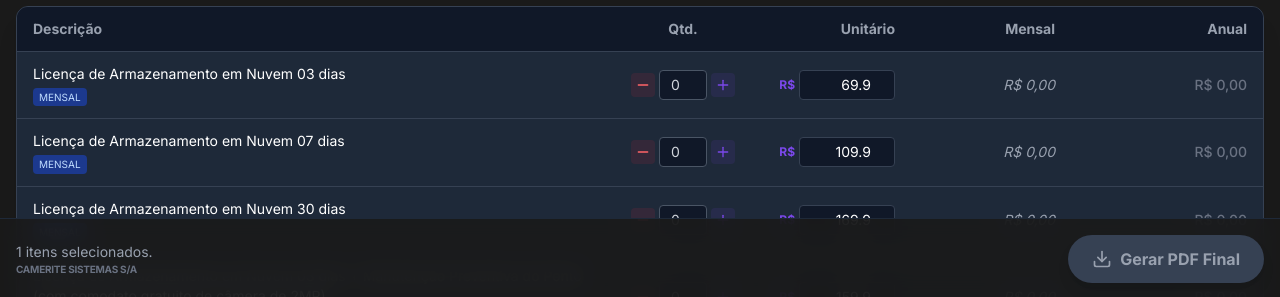
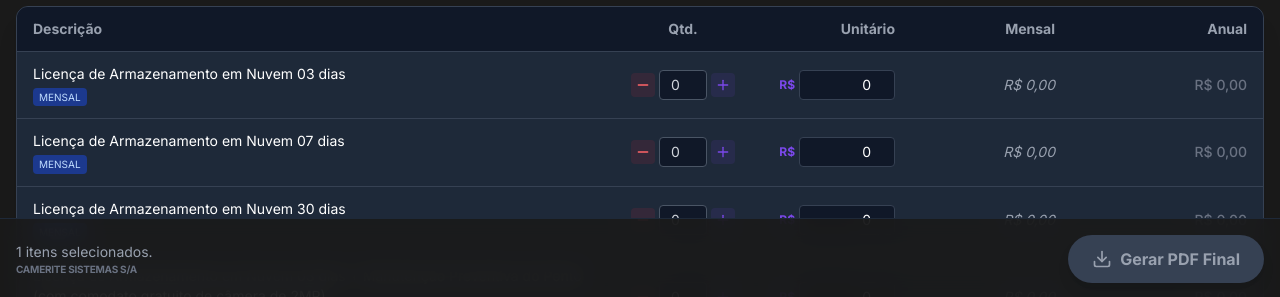
Before and after one commit to isaaceullen/PropostaCamerite, a React (Vite) app: page / in a window 1280 px wide. Shown: the part 501-798 px from the top of the page. Built offline with nearby package versions, Linux system fonts and the light colour scheme.

Commit message:
refactor: Remove hardcoded population-based pricing logic
The logic for dynamically calculating the price of item ID 22 based on proposalSettings.population has been removed. This pricing was hardcoded and is no longer needed. The input for quantity for this item is now also editable.

```diff
--- a/src/components/ItemTable.tsx
+++ b/src/components/ItemTable.tsx
@@ -25,7 +25,6 @@ const ItemTable: React.FC<ItemTableProps> = ({ items, onUpdateItem }) => {
 
   const REALOCACAO_IDS = [26, 27, 28];
   const TREINAMENTO_ID = 25;
-  const LICENCA_ID = 22;
 
   const totalMensal = items
     .filter(i => i.type === 'mensal')
@@ -76,7 +75,6 @@ const ItemTable: React.FC<ItemTableProps> = ({ items, onUpdateItem }) => {
             <tbody className="divide-y divide-gray-700">
               {filteredItems.map((item) => {
                 const isSelected = item.quantity > 0;
-                const isFixedItem = item.id === LICENCA_ID;
                 const isMonthly = item.type === 'mensal';
 
                 const valorAnualItem = isMonthly
@@ -97,23 +95,20 @@ const ItemTable: React.FC<ItemTableProps> = ({ items, onUpdateItem }) => {
                       <div className="flex items-center justify-center gap-1">
                         <button
                           onClick={() => onUpdateItem(item.id, 'quantity', Math.max(0, item.quantity - 1))}
-                          disabled={isFixedItem}
-                          className={`p-1 rounded bg-red-500/10 text-red-400 hover:bg-red-500/20 transition-colors ${isFixedItem ? 'opacity-50 cursor-not-allowed' : ''}`}
+                          className="p-1 rounded bg-red-500/10 text-red-400 hover:bg-red-500/20 transition-colors"
                         >
                           <Minus className="w-4 h-4" />
                         </button>
                         <input
                           type="number"
                           min="0"
-                          disabled={isFixedItem}
-                          className={`w-12 bg-gray-900 border ${isSelected ? 'border-camerite-main text-camerite-main font-bold' : 'border-gray-600 text-gray-300'} rounded p-1 text-center focus:outline-none focus:border-camerite-main transition-all ${isFixedItem ? 'opacity-50 cursor-not-allowed' : ''}`}
+                          className={`w-12 bg-gray-900 border ${isSelected ? 'border-camerite-main text-camerite-main font-bold' : 'border-gray-600 text-gray-300'} rounded p-1 text-center focus:outline-none focus:border-camerite-main transition-all`}
                           value={item.quantity}
                           onChange={(e) => onUpdateItem(item.id, 'quantity', parseInt(e.target.value) || 0)}
                         />
                         <button
                           onClick={() => onUpdateItem(item.id, 'quantity', item.quantity + 1)}
-                          disabled={isFixedItem}
-                          className={`p-1 rounded bg-camerite-main/10 text-camerite-main hover:bg-camerite-main/20 transition-colors ${isFixedItem ? 'opacity-50 cursor-not-allowed' : ''}`}
+                          className="p-1 rounded bg-camerite-main/10 text-camerite-main hover:bg-camerite-main/20 transition-colors"
                         >
                           <Plus className="w-4 h-4" />
                         </button>
@@ -127,8 +122,7 @@ const ItemTable: React.FC<ItemTableProps> = ({ items, onUpdateItem }) => {
                           min="0"
                           step="0.01"
                           placeholder="0"
-                          disabled={isFixedItem}
-                          className={`w-24 bg-gray-900 border border-gray-700 rounded px-2 py-1 text-right text-white focus:outline-none focus:border-camerite-main transition-all ${isFixedItem ? 'opacity-50 cursor-not-allowed' : ''}`}
+                          className="w-24 bg-gray-900 border border-gray-700 rounded px-2 py-1 text-right text-white focus:outline-none focus:border-camerite-main transition-all"
                           value={item.unitPrice}
                           onChange={(e) => onUpdateItem(item.id, 'unitPrice', parseFloat(e.target.value) || 0)}
                         />
--- a/src/constants.ts
+++ b/src/constants.ts
@@ -1,48 +1,48 @@
 import { ProposalItem } from './types';
 
 export const INITIAL_ITEMS: ProposalItem[] = [
-  { id: 1,  desc: "Licença de Armazenamento em Nuvem 03 dias", type: "mensal", unit: "SERVIÇO", unitPrice: 69.90, quantity: 0 },
-  { id: 2,  desc: "Licença de Armazenamento em Nuvem 07 dias", type: "mensal", unit: "SERVIÇO", unitPrice: 109.90, quantity: 0 },
-  { id: 3,  desc: "Licença de Armazenamento em Nuvem 30 dias", type: "mensal", unit: "SERVIÇO", unitPrice: 169.90, quantity: 0 },
-  { id: 4,  desc: "Licença de Armazenamento em Nuvem 03 dias + Manutenção Preventiva do Ponto (com comodato gratuito de câmera de 2MP)", type: "mensal", unit: "SERVIÇO", unitPrice: 159.90, quantity: 0 },
-  { id: 5,  desc: "Licença de Armazenamento em Nuvem 07 dias + Manutenção Preventiva do Ponto (com comodato gratuito de câmera de 2MP)", type: "mensal", unit: "SERVIÇO", unitPrice: 169.90, quantity: 0 },
-  { id: 6,  desc: "Licença de Armazenamento em Nuvem 15 dias + Manutenção Preventiva do Ponto (com comodato gratuito de câmera de 2MP )", type: "mensal", unit: "SERVIÇO", unitPrice: 209.90, quantity: 0 },
-  { id: 7,  desc: "Licença de Armazenamento em Nuvem 30 dias + Manutenção Preventiva do Ponto (com comodato gratuito de câmera de 2MP)", type: "mensal", unit: "SERVIÇO", unitPrice: 229.90, quantity: 0 },
-  { id: 30, desc: "Licença de Armazenamento em Nuvem 30 dias + Manutenção Preventiva do Ponto com locação de câmera varifocal de 2MP", type: "mensal", unit: "SERVIÇO", unitPrice: 550.00, quantity: 0 },
-  { id: 31, desc: "Licença de Armazenamento em Nuvem 30 dias + Manutenção Preventiva do Ponto com locação de Câmera Speed Dome, 16x, 2MP", type: "mensal", unit: "SERVIÇO", unitPrice: 449.90, quantity: 0 },
-  { id: 32, desc: "Licença de Armazenamento em Nuvem 30 dias + Manutenção Preventiva do Ponto com locação de Câmera Speed Dome, 25x, 2MP", type: "mensal", unit: "SERVIÇO", unitPrice: 629.90, quantity: 0 },
-  { id: 33, desc: "Licença de Armazenamento em Nuvem 30 dias + Manutenção Preventiva do Ponto com locação de Câmera Speed Dome, 32x, 4MP", type: "mensal", unit: "SERVIÇO", unitPrice: 1990.00, quantity: 0 },
-  { id: 34, desc: "Licença de Armazenamento em Nuvem 30 dias + Manutenção Preventiva do Ponto com locação de Câmera Speed Dome, 45x, 4MP", type: "mensal", unit: "SERVIÇO", unitPrice: 2800.00, quantity: 0 },
-  { id: 35, desc: "Licença de Armazenamento em Nuvem 30 dias + Licença de Reconhecimento de Faces + Manutenção Preventiva do Ponto (com comodato gratuito de câmera de 2MP)", type: "mensal", unit: "SERVIÇO", unitPrice: 1299.00, quantity: 0 },
+  { id: 1,  desc: "Licença de Armazenamento em Nuvem 03 dias", type: "mensal", unit: "SERVIÇO", unitPrice: 0, quantity: 0 },
+  { id: 2,  desc: "Licença de Armazenamento em Nuvem 07 dias", type: "mensal", unit: "SERVIÇO", unitPrice: 0, quantity: 0 },
+  { id: 3,  desc: "Licença de Armazenamento em Nuvem 30 dias", type: "mensal", unit: "SERVIÇO", unitPrice: 0, quantity: 0 },
+  { id: 4,  desc: "Licença de Armazenamento em Nuvem 03 dias + Manutenção Preventiva do Ponto (com comodato gratuito de câmera de 2MP)", type: "mensal", unit: "SERVIÇO", unitPrice: 0, quantity: 0 },
+  { id: 5,  desc: "Licença de Armazenamento em Nuvem 07 dias + Manutenção Preventiva do Ponto (com comodato gratuito de câmera de 2MP)", type: "mensal", unit: "SERVIÇO", unitPrice: 0, quantity: 0 },
+  { id: 6,  desc: "Licença de Armazenamento em Nuvem 15 dias + Manutenção Preventiva do Ponto (com comodato gratuito de câmera de 2MP )", type: "mensal", unit: "SERVIÇO", unitPrice: 0, quantity: 0 },
+  { id: 7,  desc: "Licença de Armazenamento em Nuvem 30 dias + Manutenção Preventiva do Ponto (com comodato gratuito de câmera de 2MP)", type: "mensal", unit: "SERVIÇO", unitPrice: 0, quantity: 0 },
+  { id: 30, desc: "Licença de Armazenamento em Nuvem 30 dias + Manutenção Preventiva do Ponto com locação de câmera varifocal de 2MP", type: "mensal", unit: "SERVIÇO", unitPrice: 0, quantity: 0 },
+  { id: 31, desc: "Licença de Armazenamento em Nuvem 30 dias + Manutenção Preventiva do Ponto com locação de Câmera Speed Dome, 16x, 2MP", type: "mensal", unit: "SERVIÇO", unitPrice: 0, quantity: 0 },
+  { id: 32, desc: "Licença de Armazenamento em Nuvem 30 dias + Manutenção Preventiva do Ponto com locação de Câmera Speed Dome, 25x, 2MP", type: "mensal", unit: "SERVIÇO", unitPrice: 0, quantity: 0 },
+  { id: 33, desc: "Licença de Armazenamento em Nuvem 30 dias + Manutenção Preventiva do Ponto com locação de Câmera Speed Dome, 32x, 4MP", type: "mensal", unit: "SERVIÇO", unitPrice: 0, quantity: 0 },
+  { id: 34, desc: "Licença de Armazenamento em Nuvem 30 dias + Manutenção Preventiva do Ponto com locação de Câmera Speed Dome, 45x, 4MP", type: "mensal", unit: "SERVIÇO", unitPrice: 0, quantity: 0 },
+  { id: 35, desc: "Licença de Armazenamento em Nuvem 30 dias + Licença de Reconhecimento de Faces + Manutenção Preventiva do Ponto (com comodato gratuito de câmera de 2MP)", type: "mensal", unit: "SERVIÇO", unitPrice: 0, quantity: 0 },
 
-  { id: 8,  desc: "Licença de Armazenamento em Nuvem 30 dias + Licença de Captura de Placas 70km/h + Manutenção Preventiva do Ponto (com comodato gratuito de câmera de 2MP)", type: "mensal", unit: "SERVIÇO", unitPrice: 1299.00, quantity: 0 },
-  { id: 9,  desc: "Licença de Armazenamento em Nuvem 30 dias + Licença de Captura de Placas 120km/h + Manutenção Preventiva do Ponto (com comodato gratuito de câmera de 4MP)", type: "mensal", unit: "SERVIÇO", unitPrice: 1450.00, quantity: 0 },
-  { id: 10, desc: "Licença de Armazenamento em Nuvem 30 dias + Licença de Auto OCR + Manutenção Preventiva do Ponto (com comodato gratuito de câmera de 2MP)", type: "mensal", unit: "SERVIÇO", unitPrice: 990.00, quantity: 0 },
-  { id: 12, desc: "Licença de Armazenamento em nuvem por 30 dias + Locação de Torre de Monitoramento Ostensivo - 04 Câmeras Bullet IP Full HD (2MP)", type: "mensal", unit: "SERVIÇO", unitPrice: 2800.00, quantity: 0 },
-  { id: 13, desc: "Licença de Armazenamento em nuvem por 30 dias + Locação de Torre de Monitoramento Ostensivo - 03 Câmeras Bullet IP Full HD (2MP) + 01 Câmera IP (4MP) para leitura de placas veiculares de até 70km/h", type: "mensal", unit: "SERVIÇO", unitPrice: 3600.00, quantity: 0 },
-  { id: 14, desc: "Licença de Armazenamento em nuvem por 30 dias + Locação de Torre de Monitoramento Ostensivo - 02 Câmeras Bullet IP Full HD (2MP) + 02 Câmera IP (4MP) para leitura de placas veiculares de até 70km/h", type: "mensal", unit: "SERVIÇO", unitPrice: 4000.00, quantity: 0 },
-  { id: 15, desc: "Locação de Central de Monitoramento", type: "mensal", unit: "SERVIÇO", unitPrice: 7000.00, quantity: 0 },
-  { id: 16, desc: "Licença Hórus 2.0", type: "mensal", unit: "SERVIÇO", unitPrice: 59.90, quantity: 0 },
-  { id: 17, desc: "Licença de Reconhecimento Facial (sem câmera)", type: "mensal", unit: "SERVIÇO", unitPrice: 850.00, quantity: 0 },
-  { id: 36, desc: "Licença de Software Leitura de Placas (sem câmera)", type: "mensal", unit: "SERVIÇO", unitPrice: 590.00, quantity: 0 },
+  { id: 8,  desc: "Licença de Armazenamento em Nuvem 30 dias + Licença de Captura de Placas 70km/h + Manutenção Preventiva do Ponto (com comodato gratuito de câmera de 2MP)", type: "mensal", unit: "SERVIÇO", unitPrice: 0, quantity: 0 },
+  { id: 9,  desc: "Licença de Armazenamento em Nuvem 30 dias + Licença de Captura de Placas 120km/h + Manutenção Preventiva do Ponto (com comodato gratuito de câmera de 4MP)", type: "mensal", unit: "SERVIÇO", unitPrice: 0, quantity: 0 },
+  { id: 10, desc: "Licença de Armazenamento em Nuvem 30 dias + Licença de Auto OCR + Manutenção Preventiva do Ponto (com comodato gratuito de câmera de 2MP)", type: "mensal", unit: "SERVIÇO", unitPrice: 0, quantity: 0 },
+  { id: 12, desc: "Licença de Armazenamento em nuvem por 30 dias + Locação de Torre de Monitoramento Ostensivo - 04 Câmeras Bullet IP Full HD (2MP)", type: "mensal", unit: "SERVIÇO", unitPrice: 0, quantity: 0 },
+  { id: 13, desc: "Licença de Armazenamento em nuvem por 30 dias + Locação de Torre de Monitoramento Ostensivo - 03 Câmeras Bullet IP Full HD (2MP) + 01 Câmera IP (4MP) para leitura de placas veiculares de até 70km/h", type: "mensal", unit: "SERVIÇO", unitPrice: 0, quantity: 0 },
+  { id: 14, desc: "Licença de Armazenamento em nuvem por 30 dias + Locação de Torre de Monitoramento Ostensivo - 02 Câmeras Bullet IP Full HD (2MP) + 02 Câmera IP (4MP) para leitura de placas veiculares de até 70km/h", type: "mensal", unit: "SERVIÇO", unitPrice: 0, quantity: 0 },
+  { id: 15, desc: "Locação de Central de Monitoramento", type: "mensal", unit: "SERVIÇO", unitPrice: 0, quantity: 0 },
+  { id: 16, desc: "Licença Hórus 2.0", type: "mensal", unit: "SERVIÇO", unitPrice: 0, quantity: 0 },
+  { id: 17, desc: "Licença de Reconhecimento Facial (sem câmera)", type: "mensal", unit: "SERVIÇO", unitPrice: 0, quantity: 0 },
+  { id: 36, desc: "Licença de Software Leitura de Placas (sem câmera)", type: "mensal", unit: "SERVIÇO", unitPrice: 0, quantity: 0 },
 
-  { id: 18, desc: "Licença Auto OCR (sem câmera)", type: "mensal", unit: "SERVIÇO", unitPrice: 590.00, quantity: 0 },
-  { id: 19, desc: "Licença de Detecção de Pessoas", type: "mensal", unit: "SERVIÇO", unitPrice: 109.90, quantity: 0 },
-  { id: 20, desc: "Licença de Detecção de Movimento", type: "mensal", unit: "SERVIÇO", unitPrice: 99.90, quantity: 0 },
-  { id: 39, desc: "Contagem de Pessoas", type: "mensal", unit: "SERVIÇO", unitPrice: 0.00, quantity: 0 },
-  { id: 40, desc: "Detecção de Intrusão", type: "mensal", unit: "SERVIÇO", unitPrice: 0.00, quantity: 0 },
-  { id: 41, desc: "Detecção de Aglomeração", type: "mensal", unit: "SERVIÇO", unitPrice: 0.00, quantity: 0 },
-  { id: 21, desc: "Licença Adicional Hórus", type: "mensal", unit: "SERVIÇO", unitPrice: 490.00, quantity: 0 },
-  { id: 37, desc: "Integração LPR (envio de imagens)", type: "mensal", unit: "SERVIÇO", unitPrice: 199.90, quantity: 0 },
-  { id: 22, desc: "Licença de Uso da Plataforma", type: "mensal", unit: "SERVIÇO", unitPrice: 1000.00, quantity: 0 },
-  { id: 23, desc: "Link de Internet 20Mbps por ponto", type: "mensal", unit: "SERVIÇO", unitPrice: 135.00, quantity: 0 },
-  { id: 24, desc: "Ponto de Energia", type: "mensal", unit: "SERVIÇO", unitPrice: 70.00, quantity: 0 },
-  { id: 25, desc: "Treinamento sobre o Uso da Plataforma", type: "unico", unit: "SERVIÇO", unitPrice: 10000.00, quantity: 0 },
-  { id: 26, desc: "Realocação de Ponto de Monitoramento", type: "unico", unit: "SERVIÇO", unitPrice: 600.00, quantity: 0 },
-  { id: 27, desc: "Realocação de Ponto de Leitura de Placas/Faces", type: "unico", unit: "SERVIÇO", unitPrice: 2000.00, quantity: 0 },
-  { id: 28, desc: "Realocação Torre de Monitoramento", type: "unico", unit: "SERVIÇO", unitPrice: 4000.00, quantity: 0 },
-  { id: 38, desc: "Integração LPR c/ órgãos Gov", type: "unico", unit: "SERVIÇO", unitPrice: 10000.00, quantity: 0 },
-  { id: 29, desc: "Instalação e Infraestrutura do projeto", type: "unico", unit: "SERVIÇO", unitPrice: 0.00, quantity: 1 }
+  { id: 18, desc: "Licença Auto OCR (sem câmera)", type: "mensal", unit: "SERVIÇO", unitPrice: 0, quantity: 0 },
+  { id: 19, desc: "Licença de Detecção de Pessoas", type: "mensal", unit: "SERVIÇO", unitPrice: 0, quantity: 0 },
+  { id: 20, desc: "Licença de Detecção de Movimento", type: "mensal", unit: "SERVIÇO", unitPrice: 0, quantity: 0 },
+  { id: 39, desc: "Contagem de Pessoas", type: "mensal", unit: "SERVIÇO", unitPrice: 0, quantity: 0 },
+  { id: 40, desc: "Detecção de Intrusão", type: "mensal", unit: "SERVIÇO", unitPrice: 0, quantity: 0 },
+  { id: 41, desc: "Detecção de Aglomeração", type: "mensal", unit: "SERVIÇO", unitPrice: 0, quantity: 0 },
+  { id: 21, desc: "Licença Adicional Hórus", type: "mensal", unit: "SERVIÇO", unitPrice: 0, quantity: 0 },
+  { id: 37, desc: "Integração LPR (envio de imagens)", type: "mensal", unit: "SERVIÇO", unitPrice: 0, quantity: 0 },
+  { id: 22, desc: "Licença de Uso da Plataforma", type: "mensal", unit: "SERVIÇO", unitPrice: 0, quantity: 0 },
+  { id: 23, desc: "Link de Internet 20Mbps por ponto", type: "mensal", unit: "SERVIÇO", unitPrice: 0, quantity: 0 },
+  { id: 24, desc: "Ponto de Energia", type: "mensal", unit: "SERVIÇO", unitPrice: 0, quantity: 0 },
+  { id: 25, desc: "Treinamento sobre o Uso da Plataforma", type: "unico", unit: "SERVIÇO", unitPrice: 0, quantity: 0 },
+  { id: 26, desc: "Realocação de Ponto de Monitoramento", type: "unico", unit: "SERVIÇO", unitPrice: 0, quantity: 0 },
+  { id: 27, desc: "Realocação de Ponto de Leitura de Placas/Faces", type: "unico", unit: "SERVIÇO", unitPrice: 0, quantity: 0 },
+  { id: 28, desc: "Realocação Torre de Monitoramento", type: "unico", unit: "SERVIÇO", unitPrice: 0, quantity: 0 },
+  { id: 38, desc: "Integração LPR c/ órgãos Gov", type: "unico", unit: "SERVIÇO", unitPrice: 0, quantity: 0 },
+  { id: 29, desc: "Instalação e Infraestrutura do projeto", type: "unico", unit: "SERVIÇO", unitPrice: 0, quantity: 1 }
 ];
 
 export const MESES = [
```
Also changed, not shown: src/App.tsx (+0 -23 lines), src/services/pdfService.ts (+11 -8 lines).
